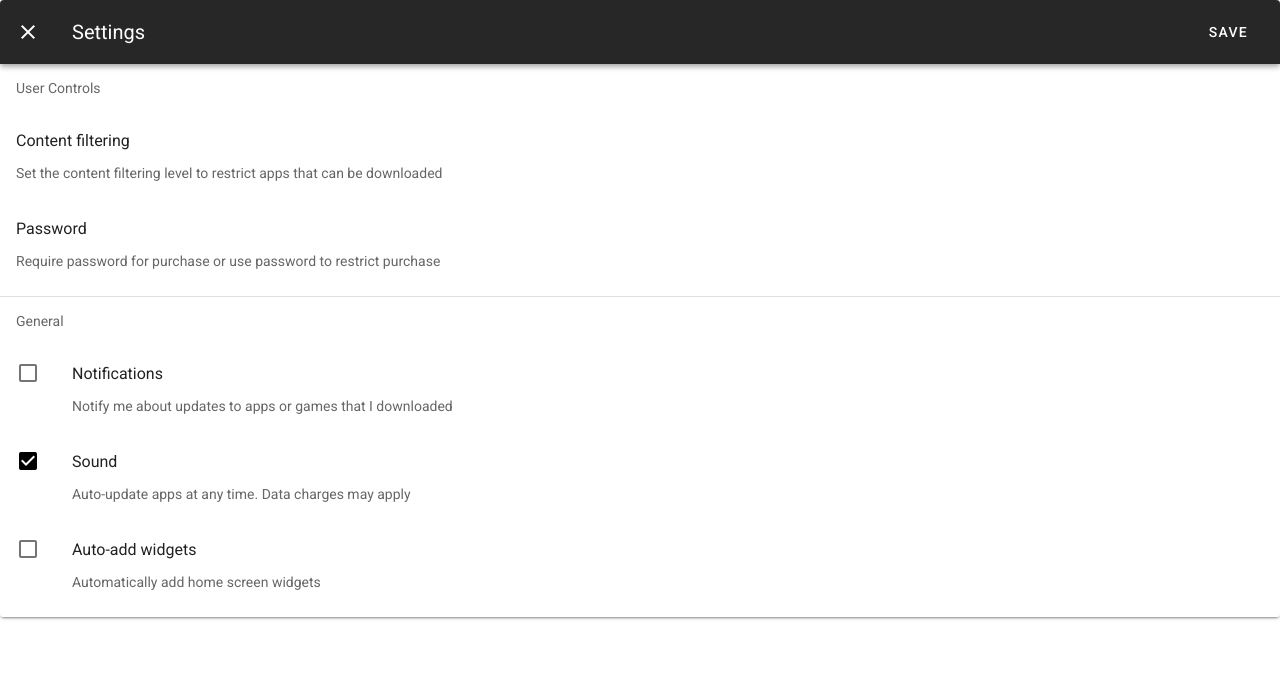
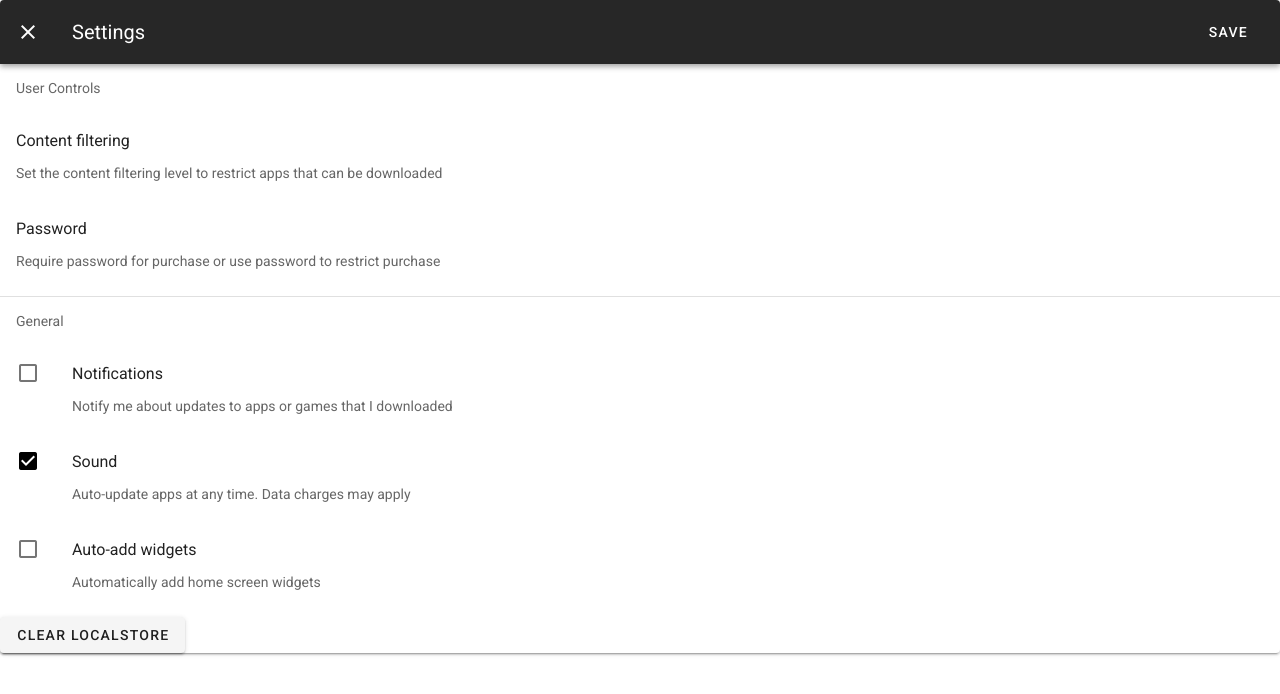
Before and after one commit to stas-sl/logarden, a Nuxt app: page /settings in a window 1280 px wide. Shown: the top 694 px of the page. Built offline with nearby package versions, Linux system fonts and the light colour scheme; what vue-shortkey would draw is missing.

Commit message:
continue work

```diff
--- a/pages/settings.vue
+++ b/pages/settings.vue
@@ -65,6 +65,9 @@
               </v-list-item-content>
             </v-list-item>
           </v-list>
+          <v-btn @click="clearLocalStorage()">
+            Clear localStore
+          </v-btn>
         </v-card>
       </v-col>
     </v-row>
@@ -85,6 +88,9 @@
     methods: {
       close () {
         this.$router.back()
+      },
+      clearLocalStorage () {
+        localStorage.removeItem('vuex')
       }
     }
   }
```
